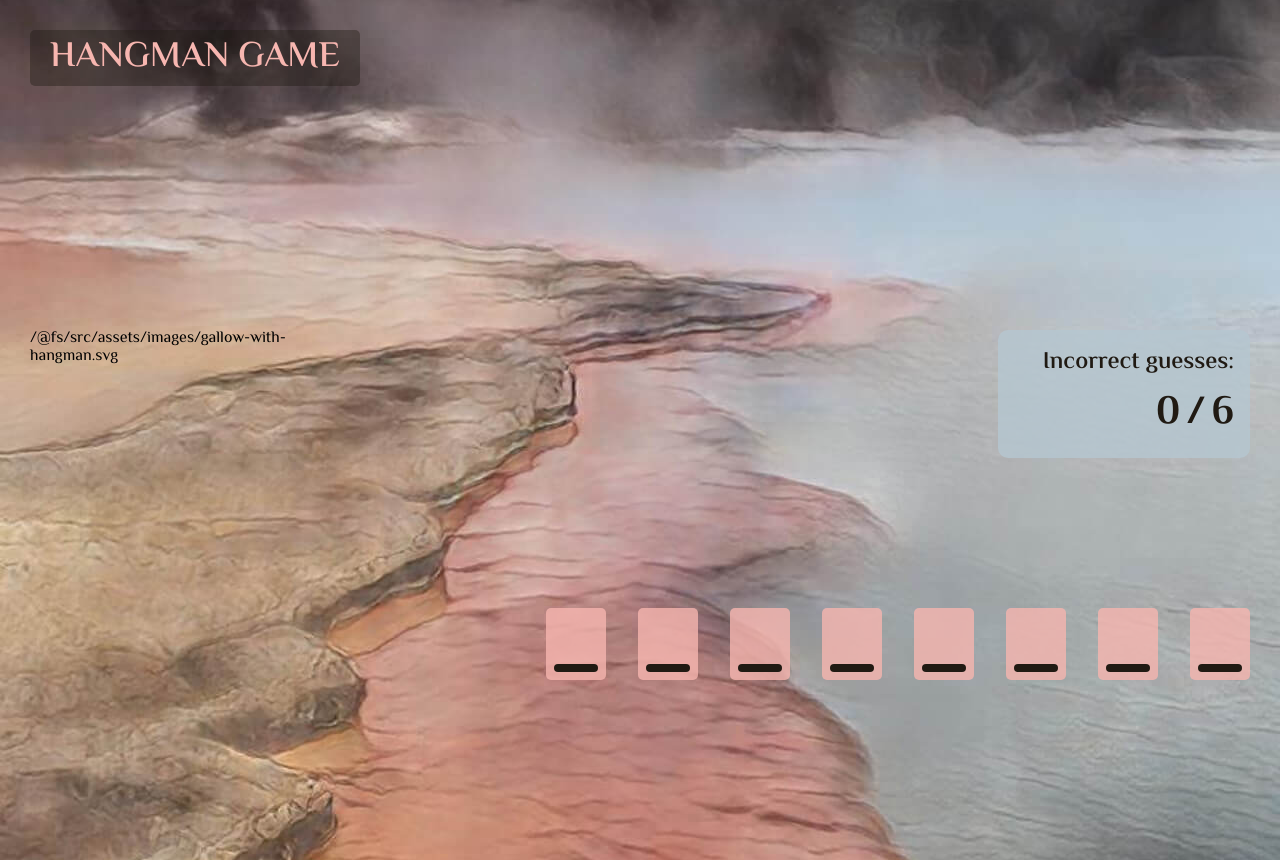
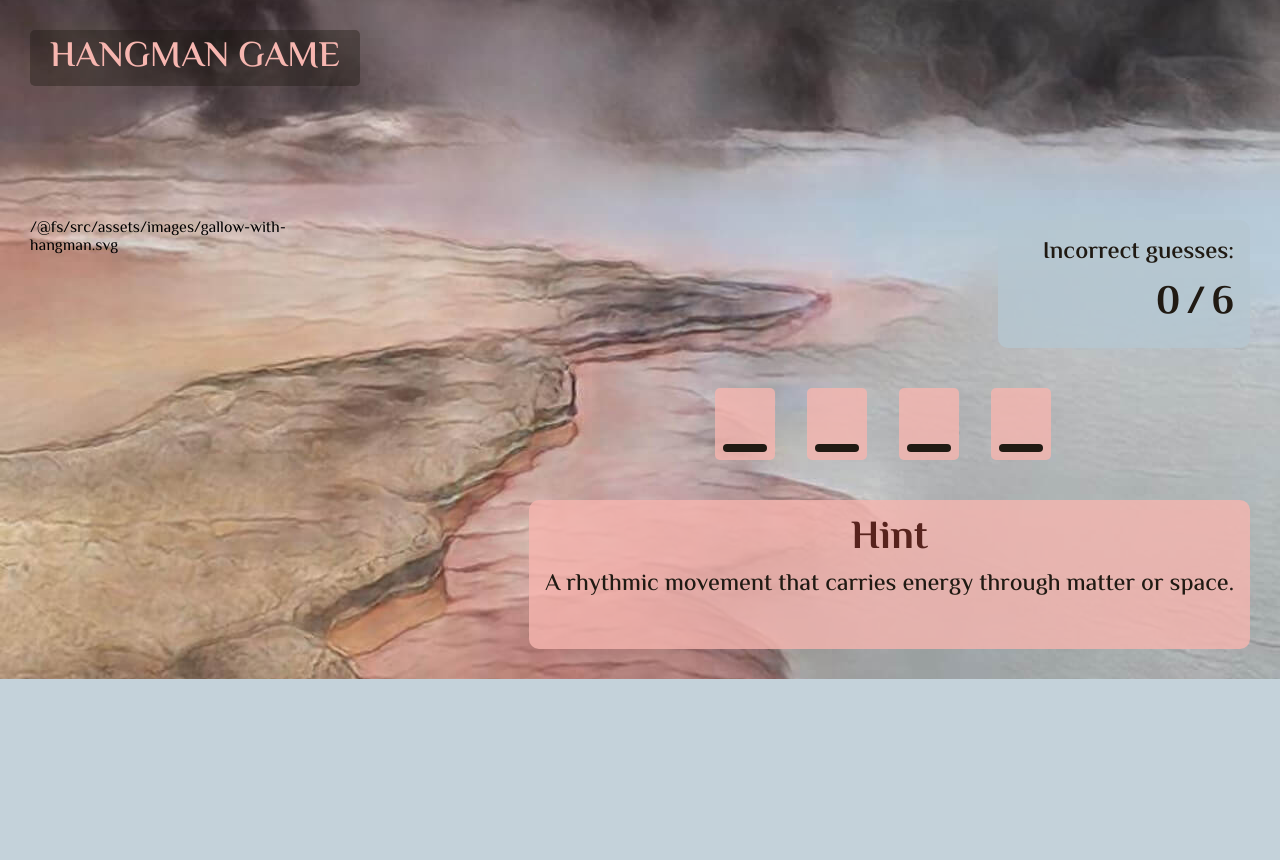
Before and after one commit to learnwbdev/hangman, a website built with webpack: page src/template.html in a window 1280 px wide. After the commit the page ends 800 px from the top, so only its background shows below. Built offline with nearby package versions, Linux system fonts and the light colour scheme.

Commit message:
feat: add hint section with basic style and create showNewWord function

```diff
--- a/src/index.js
+++ b/src/index.js
@@ -1,14 +1,17 @@
 import "./sass/style.scss";
 import { getQuestionsWithIds } from "./scripts/questions/getQuestionsWithIds";
-import { getRandomQuestion } from "./scripts/questions/getRandomQuestion";
 import { createHtmlStructure } from "./scripts/html-structure/createHtmlStructure";
-import { createLettersForWord } from "./scripts/html-structure/components/createLettersForWord";
+import { showNewWord } from "./scripts/word/showNewWord";
 
 const questions = getQuestionsWithIds();
-const randomQuestion = getRandomQuestion(questions);
+const { gallowImage, attemptCounter, wordContainer, hintText } =
+  createHtmlStructure();
 
-const { gallowImage, attemptCounter, wordContainer } = createHtmlStructure();
-const wordNodes = createLettersForWord(wordContainer, randomQuestion.answer);
+const { randomQuestion, wordNodes } = showNewWord(
+  questions,
+  wordContainer,
+  hintText
+);
 
 console.log(
   `Answer: ${randomQuestion.answer.toUpperCase().split("").join(" ")}`
--- a/src/sass/base/_base.scss
+++ b/src/sass/base/_base.scss
@@ -14,7 +14,6 @@ html {
   background-image: url("../assets/images/bg-image.jpg");
   background-repeat: no-repeat;
   width: min(100vw, 1440px);
-  height: 100vh;
   background-position: 0px -34px;
   padding: 2.5rem 1.875rem;
   transition: background-position 0.5s ease-out;
--- a/src/sass/layout/_app-container.scss
+++ b/src/sass/layout/_app-container.scss
@@ -1,8 +1,11 @@
 .app-container {
   display: grid;
   column-gap: 12rem;
+  row-gap: 2.5rem;
   grid-template-areas:
     "header header"
     "gallow counter"
-    "gallow word";
+    "gallow word"
+    "gallow hint";
+  box-sizing: border-box;
 }
--- /dev/null
+++ b/src/sass/layout/_hint.scss
@@ -0,0 +1,34 @@
+@use "../abstracts/variables";
+@use "../base/typography";
+
+.hint {
+  grid-area: hint;
+}
+
+.hint__container {
+  min-width: 44.25rem;
+  min-height: 9.3125rem;
+  display: flex;
+  flex-direction: column;
+  justify-content: flex-start;
+  align-items: center;
+  gap: 0.375rem;
+  padding: 1rem;
+  border-radius: 0.625rem;
+  background-color: variables.$container-primar-color;
+  color: variables.$text-color-basic;
+  max-height: 9.25rem;
+  box-sizing: border-box;
+}
+
+.hint__title {
+  @include typography.text-subheader-desktop;
+  color: variables.$text-color-accent;
+  margin: 0;
+  line-height: inherit;
+}
+
+.hint__text {
+  @include typography.text-medium-desktop;
+  text-align: center;
+}
--- a/src/sass/layout/_index.scss
+++ b/src/sass/layout/_index.scss
@@ -3,3 +3,4 @@
 @forward "gallow";
 @forward "counter";
 @forward "word";
+@forward "hint";
--- a/src/scripts/html-structure/createHtmlStructure.js
+++ b/src/scripts/html-structure/createHtmlStructure.js
@@ -3,6 +3,7 @@ import { addHeader } from "./layout/addHeader";
 import { addGallowSection } from "./layout/addGallowSection";
 import { addCounterSection } from "./layout/addCounterSection";
 import { addWordSection } from "./layout/addWordSection";
+import { addHintSection } from "./layout/addHintSection";
 
 export const createHtmlStructure = () => {
   const { body } = document;
@@ -13,6 +14,7 @@ export const createHtmlStructure = () => {
   const gallowImage = addGallowSection(appContainer);
   const attemptCounter = addCounterSection(appContainer);
   const wordContainer = addWordSection(appContainer);
+  const hintText = addHintSection(appContainer);
 
-  return { gallowImage, attemptCounter, wordContainer };
+  return { gallowImage, attemptCounter, wordContainer, hintText };
 };
--- /dev/null
+++ b/src/scripts/html-structure/layout/addHintSection.js
@@ -0,0 +1,14 @@
+import { createElementWithClasses } from "../createElementWithClasses";
+
+export const addHintSection = (parentElement) => {
+  const hintSection = createElementWithClasses("section", "hint");
+  const hintContainer = createElementWithClasses("div", "hint__container");
+  const hintTitle = createElementWithClasses("h2", "hint__title");
+  hintTitle.append("Hint");
+  const hintText = createElementWithClasses("div", "hint__text");
+  hintContainer.append(hintTitle, hintText);
+  hintSection.appendChild(hintContainer);
+  parentElement.appendChild(hintSection);
+
+  return hintText;
+};
--- /dev/null
+++ b/src/scripts/word/showNewWord.js
@@ -0,0 +1,10 @@
+import { createLettersForWord } from "../html-structure/components/createLettersForWord";
+import { getRandomQuestion } from "../questions/getRandomQuestion";
+
+export const showNewWord = (questions, wordContainer, hintText) => {
+  const randomQuestion = getRandomQuestion(questions);
+  const wordNodes = createLettersForWord(wordContainer, randomQuestion.answer);
+  hintText.append(randomQuestion.hint);
+
+  return { randomQuestion, wordNodes };
+};
```
